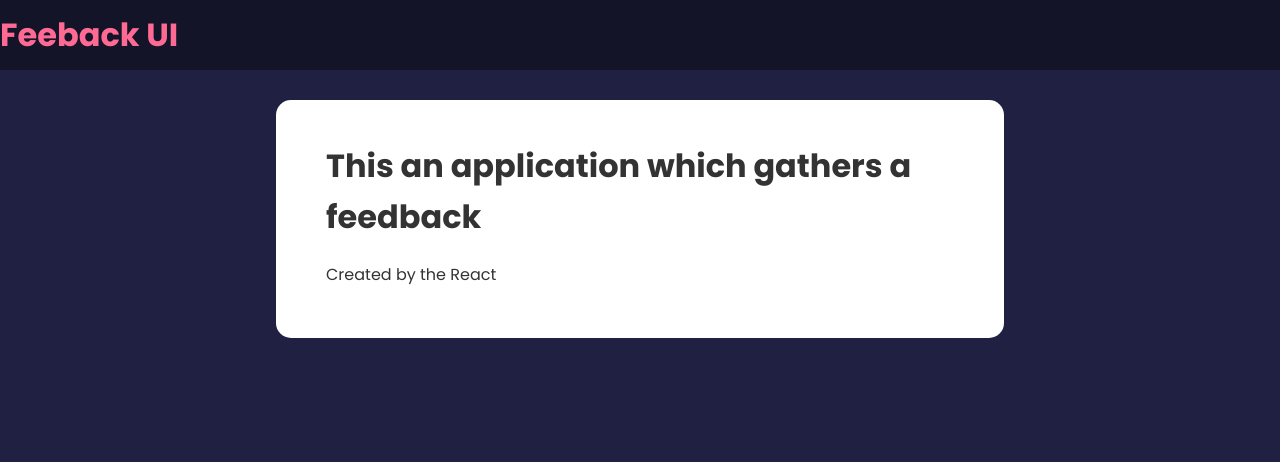
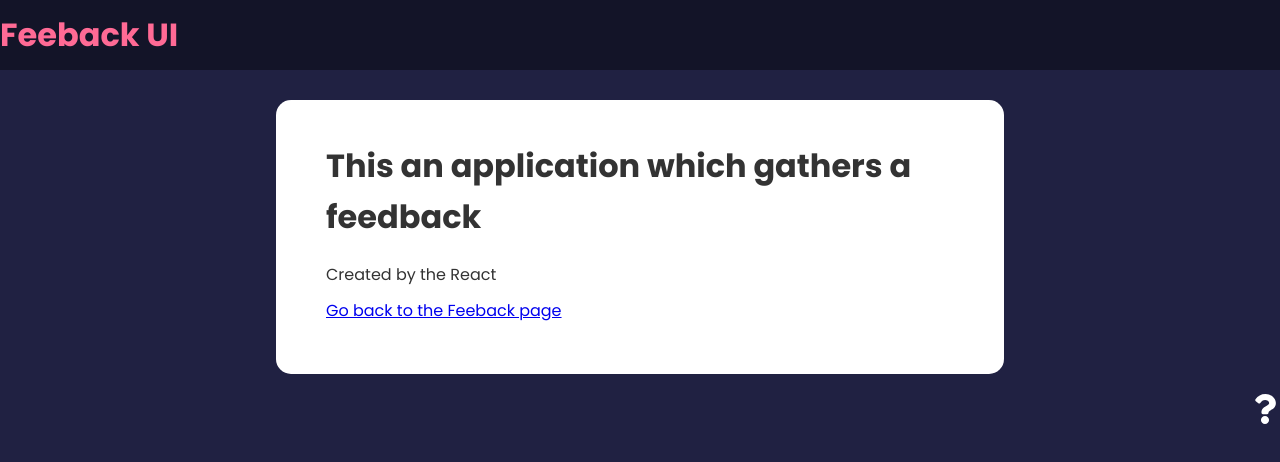
Before and after one commit to DimiTesting/FeedbackApp, a React (Create React App) app: page /about in a window 1280 px wide. Shown: the top 462 px of the page. Built offline with nearby package versions, Linux system fonts and the light colour scheme.

Commit message:
AboutIcanLink component with Link to Main page

```diff
--- a/src/App.js
+++ b/src/App.js
@@ -3,6 +3,7 @@
 import FeedbackList from "./components/FeedbackList"
 import FeedbackStats from "./components/FeedbackStats"
 import FeedbackForm from "./components/FeedbackForm"
+import AboutIconLink from "./components/AboutIconLink"
 import FeedbackData from "./FeedbackData"
 import AboutPage from './pages/AboutPage'
 import { useState } from "react"
@@ -38,6 +39,7 @@
                     <Route path="/about" element={<AboutPage/>}/>
                 </Routes>
                 </div>
+                <AboutIconLink/>
         </Router>
     )
 }
--- /dev/null
+++ b/src/components/AboutIconLink.js
@@ -0,0 +1,14 @@
+import {FaQuestion} from "react-icons/fa"
+import {Link} from "react-router-dom"
+
+function AboutIconLink() {
+    return (
+        <div className="about-link">
+            <Link to="/about">
+                <FaQuestion size={30}/>
+            </Link>
+        </div>
+    )
+}
+
+export default AboutIconLink
--- a/src/pages/AboutPage.js
+++ b/src/pages/AboutPage.js
@@ -1,4 +1,5 @@
 import Card from "../components/shared/Card"
+import {Link} from "react-router-dom"
 
 function AboutPage() {
     return (
@@ -6,6 +7,9 @@
             <div className="about">
                 <h1>This an application which gathers a feedback</h1>
                 <p>Created by the React</p>
+                <p>
+                    <Link to="/"> Go back to the Feeback page</Link>
+                </p>
             </div>
         </Card>
     )
```
